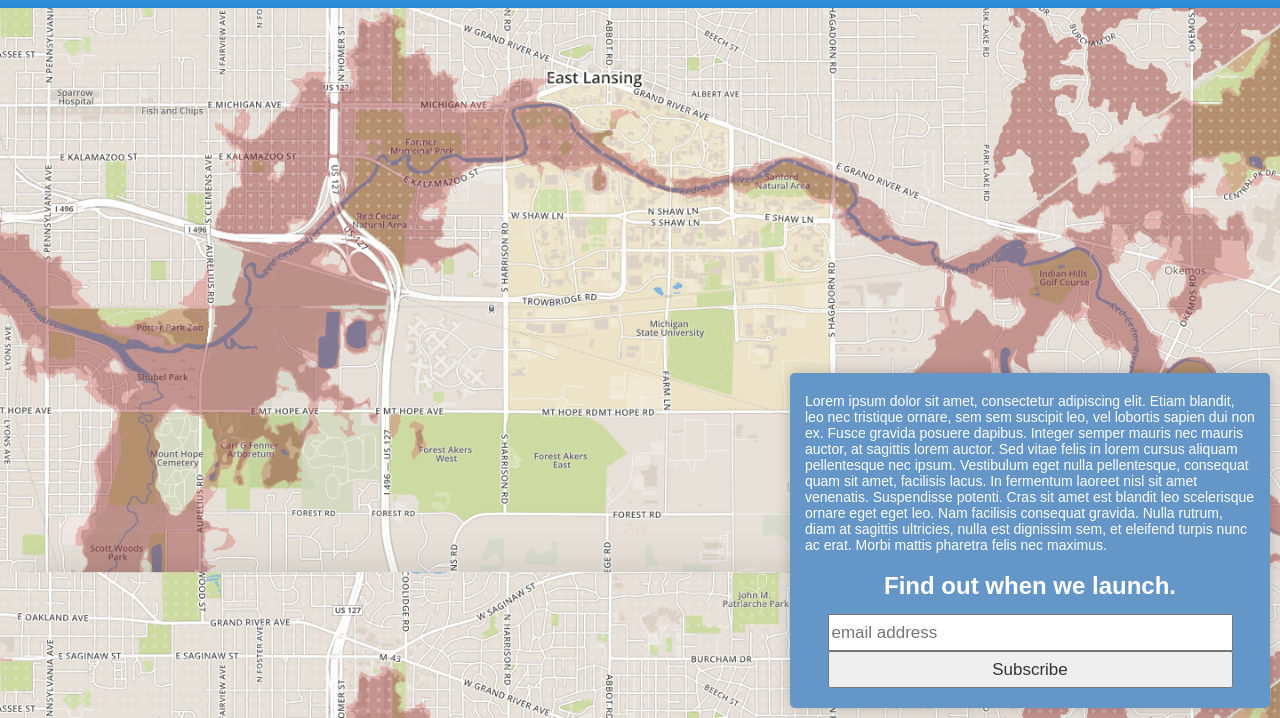
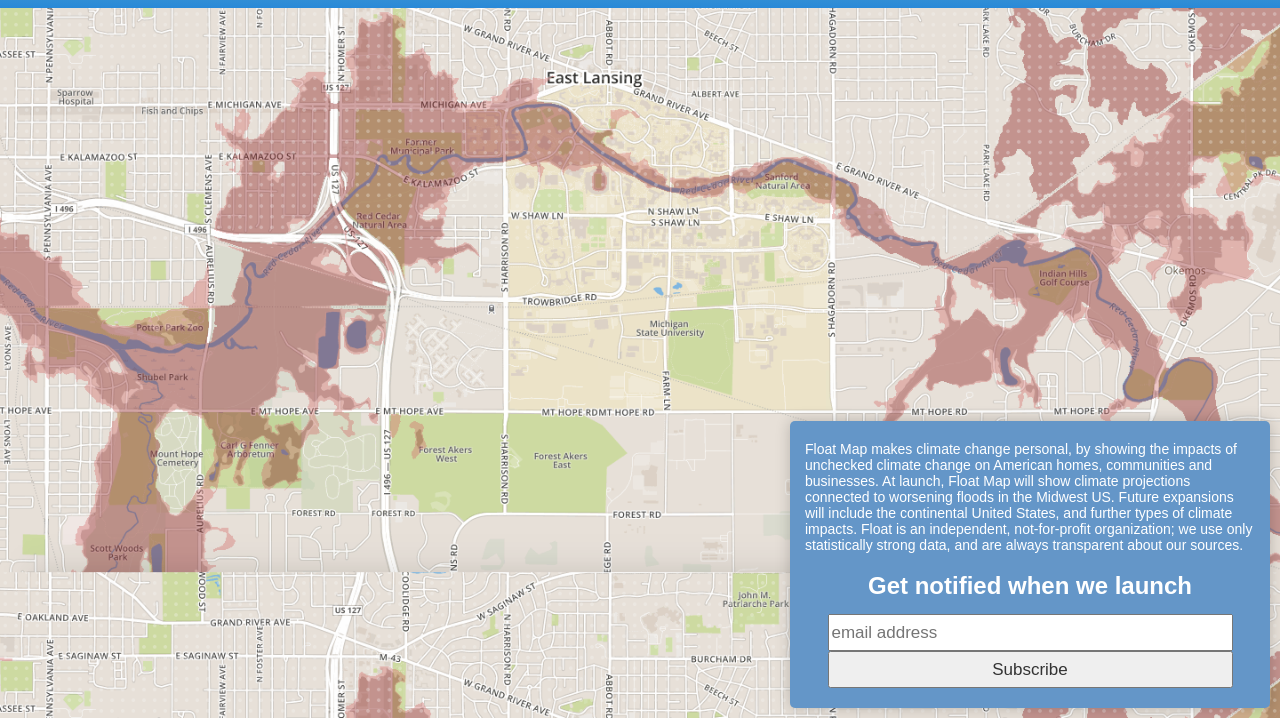
Before and after one commit to float-org/float-org.github.io, a plain HTML site: page index.html in a window 1280 px wide. Shown: the part 82-800 px from the top of the page. Drawn offline with nearby package versions, Linux system fonts and the light colour scheme.

Commit message:
add about text

```diff
--- a/index.html
+++ b/index.html
@@ -41,14 +41,13 @@
             <p class="browsehappy">You are using an <strong>outdated</strong> browser. Please <a href="http://browsehappy.com/">upgrade your browser</a> to improve your experience.</p>
         <![endif]-->
         <div class="callbox">
-          <p>Lorem ipsum dolor sit amet, consectetur adipiscing elit. Etiam blandit, leo nec tristique ornare, sem sem suscipit leo, vel lobortis sapien dui non ex. Fusce gravida posuere dapibus. Integer semper mauris nec mauris auctor, at sagittis lorem auctor. Sed vitae felis in lorem cursus aliquam pellentesque nec ipsum. Vestibulum eget nulla pellentesque, consequat quam sit amet, facilisis lacus. In fermentum laoreet nisl sit amet venenatis. Suspendisse potenti. Cras sit amet est blandit leo scelerisque ornare eget eget leo. Nam facilisis consequat gravida. Nulla rutrum, diam at sagittis ultricies, nulla est dignissim sem, et eleifend turpis nunc ac erat. Morbi mattis pharetra felis nec maximus.</p>
-
+          <p>Float Map makes climate change personal, by showing the impacts of unchecked climate change on American homes, communities and businesses. At launch, Float Map will show climate projections connected to worsening floods in the Midwest US. Future expansions will include the continental United States, and further types of climate impacts. Float is an independent, not-for-profit organization; we use only statistically strong data, and are always transparent about our sources.</p>
 
             <!-- Begin MailChimp Signup Form -->
             <div id="mc_embed_signup">
             <form action="//floatmap.us9.list-manage.com/subscribe/post?u=6435dea37c79572b84b22e8c2&amp;id=f809bb609c" method="post" id="mc-embedded-subscribe-form" name="mc-embedded-subscribe-form" class="validate" target="_blank" novalidate>
                 <div id="mc_embed_signup_scroll">
-              <h3><label for="mce-EMAIL">Find out when we launch.</label></h3>
+              <h3><label for="mce-EMAIL">Get notified when we launch</label></h3>
               <input type="email" value="" name="EMAIL" class="email" id="mce-EMAIL" placeholder="email address" required>
                 <!-- real people should not fill this in and expect good things - do not remove this or risk form bot signups-->
                 <div style="position: absolute; left: -5000px;"><input type="text" name="b_6435dea37c79572b84b22e8c2_f809bb609c" tabindex="-1" value=""></div>
```
